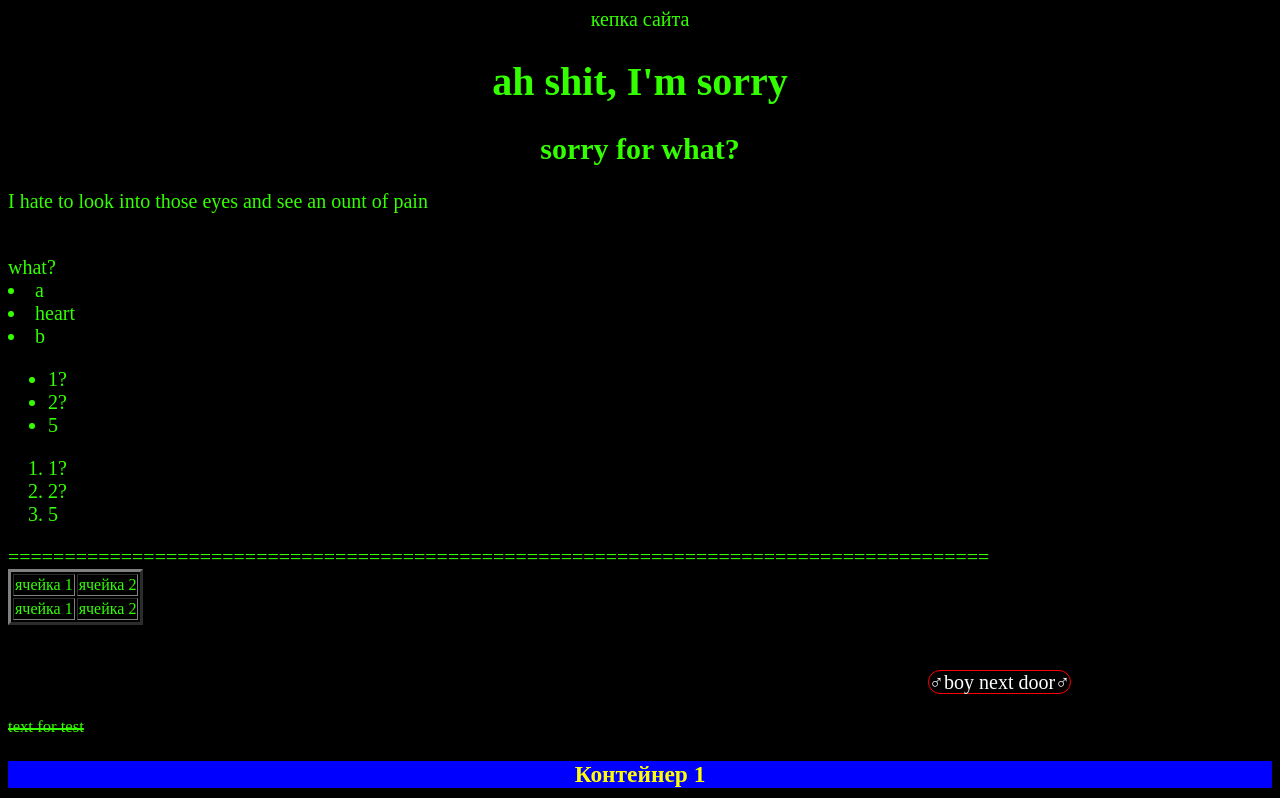
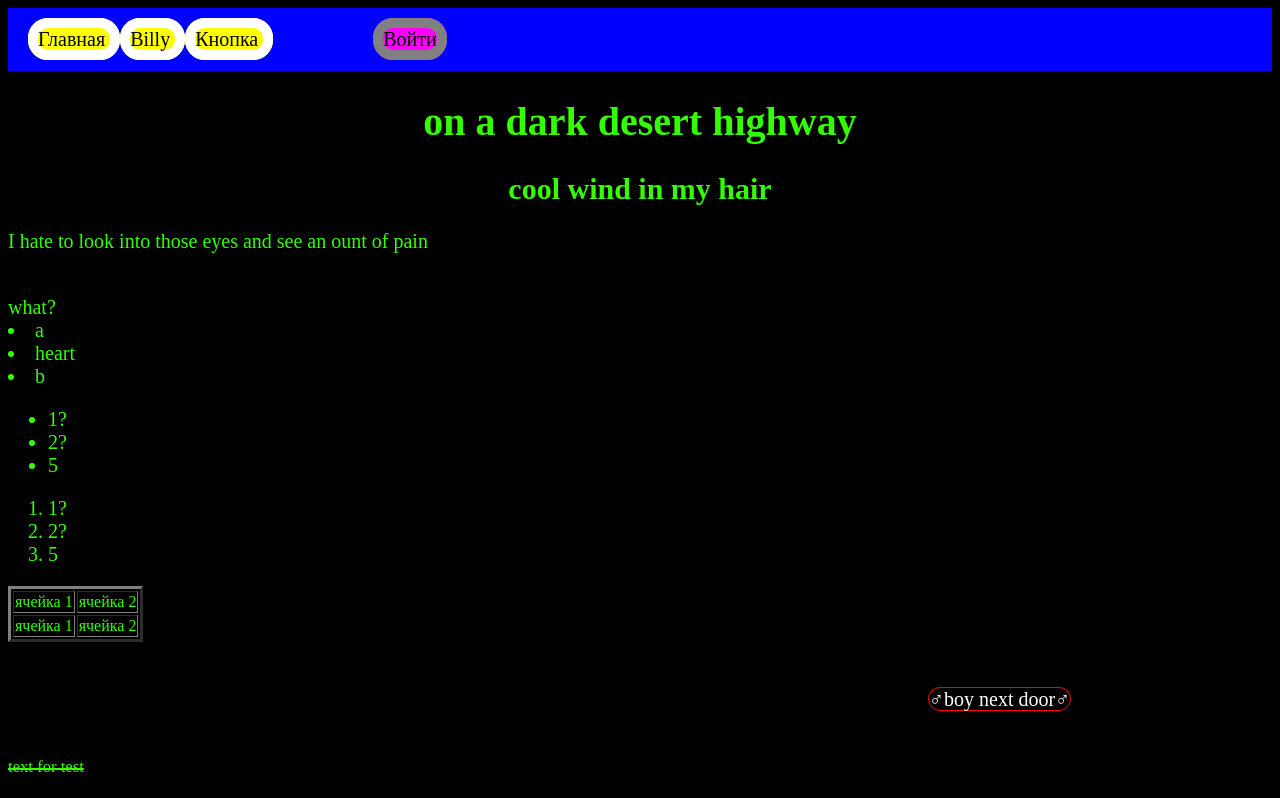
Before and after one commit to ArtMechen/repositiry-name, a plain HTML site: page index.html in a window 1280 px wide. Shown: the top 798 px of the page. Drawn offline with Linux system fonts and the light colour scheme.

Commit message:
Update index.html

```diff
--- a/index.html
+++ b/index.html
@@ -10,11 +10,19 @@
 
 <body>
 
-<header align='center'> кепка сайта </header>
+<header><nav>
+
+	<a href=''> Главная </a>
+	<a href=''> Billy </a>
+	<a href=''> Кнопка </a>
+
+	<a class='login' href=''> Войти </a>
+
+</nav></header>
 
 <main>
-	<h1 align='center'>ah shit, I'm sorry</h1> <!--заголовки-->
-	<h2 align='center'>sorry for what?</h2>
+	<h1 align='center'>on a dark desert highway</h1> <!--заголовки-->
+	<h2 align='center'>cool wind in my hair</h2>
 	<p align='justify'> I hate to look into those eyes and see an ount of pain</p> <!--абзац-->
 
 	<br> <!--новая строка-->
@@ -35,8 +43,6 @@
 		<li>2?</li>
 		<li>5</li>
 	</ol>
-</main>
-=======================================================================================
 
 <!--таблица---->
 <table border='3px solid blue'>
@@ -53,6 +59,7 @@
 <br><br>
 <!--ссылка-->
 <a href='https://www.youtube.com/watch?v=KxRZX9eDpCs&ab_channel=Ain'>♂boy next door♂</a>
+</main>
 <!--комментарий-->
 <br><br>
 <u><s><sub>text for test</sub></s></u>
@@ -91,7 +98,7 @@ img {
   border: 4px solid black;
 }
 
-a {
+main a {
   color: white;
   text-decoration: none; <!--без подчёркивания-->
   background: navy;
@@ -111,6 +118,25 @@ a:hover {
 .div1 p{color:white}
 .div1 h3{background:blue; color:yellow}
 
+nav {
+  background: blue;
+  padding: 20px;
+}
+
+nav a {
+  text-decoration: none;
+  border: 10px solid white;
+  border-radius: 20px;
+  background: yellow;
+  color: black;
+}
+
+.login {
+  background: magenta;
+  border: 10px solid gray;
+  margin: 0 10px 0 100px;
+}
+
 </style>
 
 </html>
```
